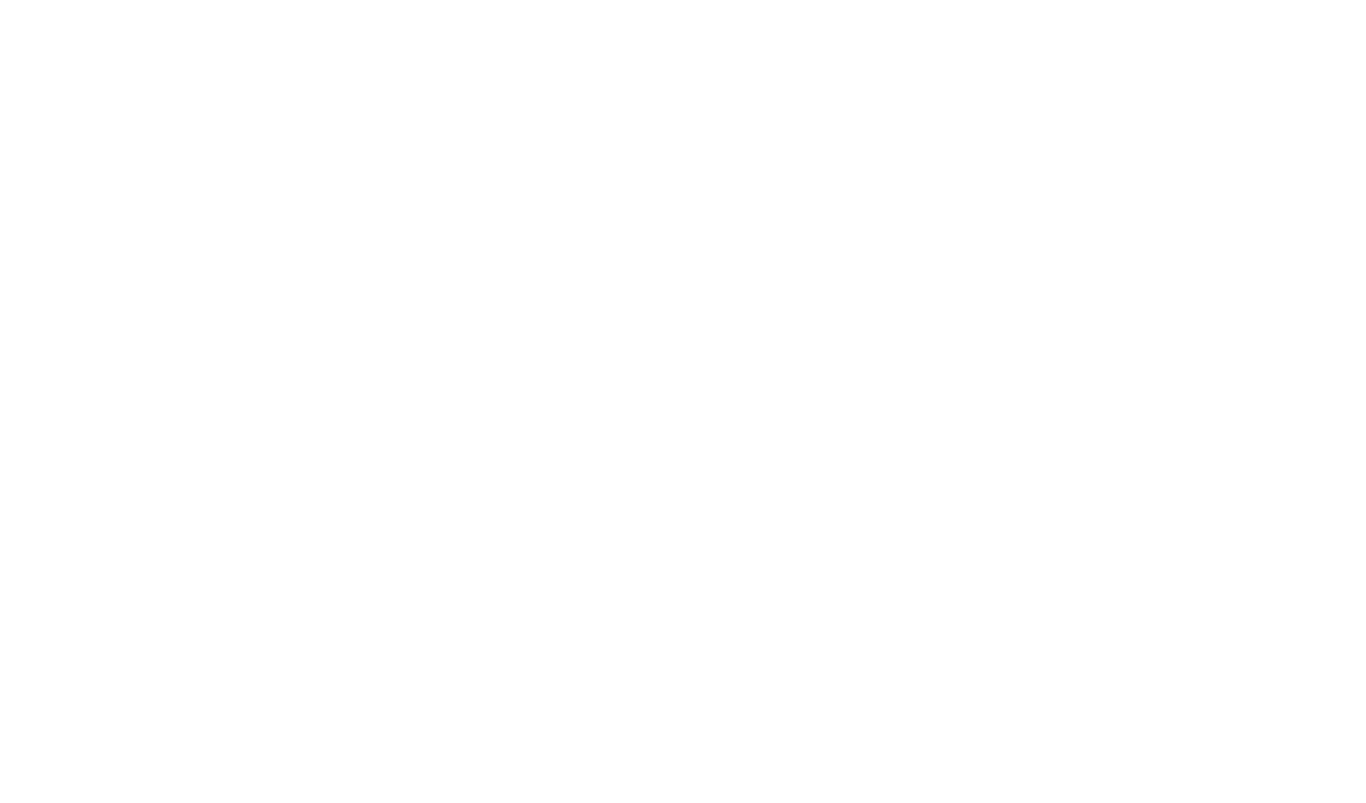
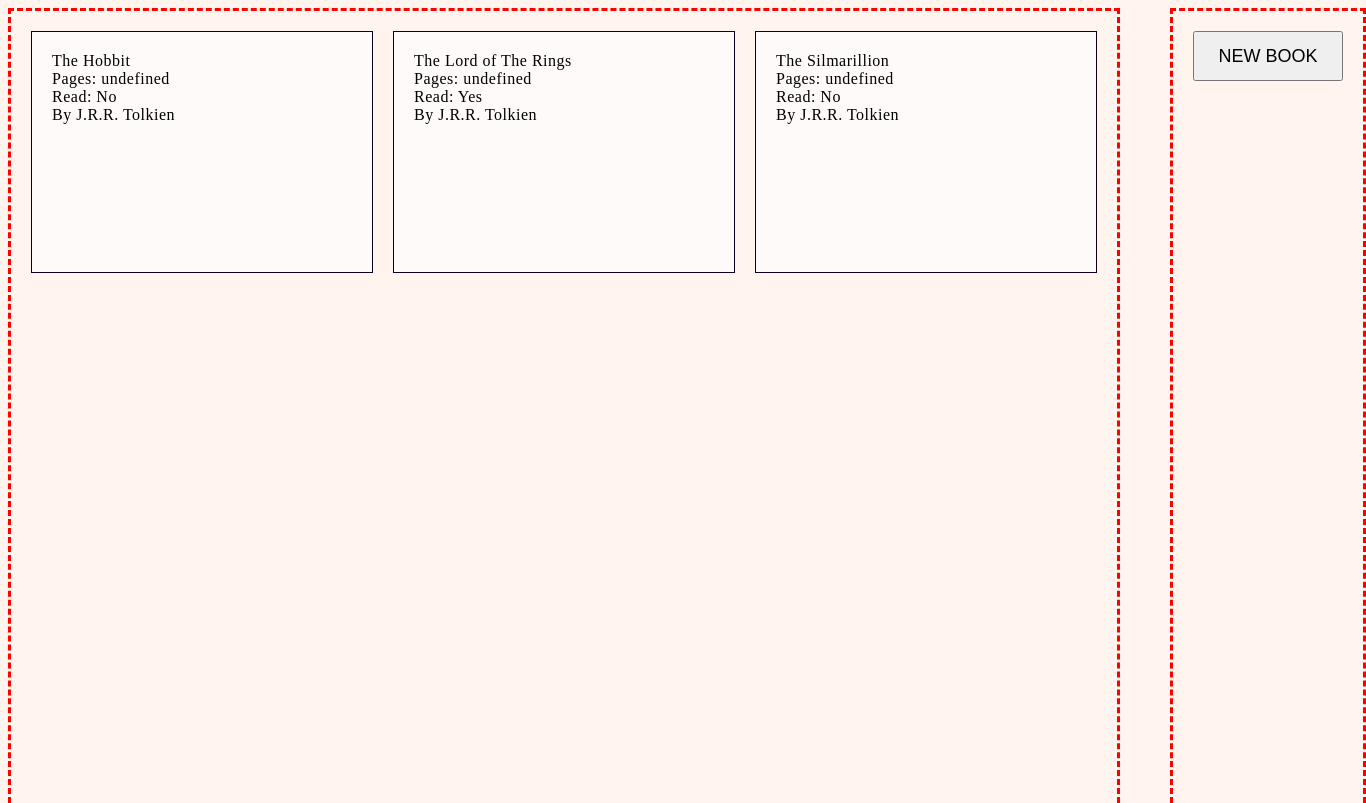
Before and after one commit to SamuelBrook/library, a plain HTML site: page index.html in a window 1280 px wide. Shown: the top 803 px of the page, 1366 px wide, since content can reach past the window. Drawn offline with Linux system fonts and the light colour scheme.

Commit message:
Edit index.html styles.css scripts.js

```diff
--- a/index.html
+++ b/index.html
@@ -2,9 +2,14 @@
 <html>
     <head>
         <title>Online Library</title>
-        <meta charset="utc-8">
+        <meta charset="utf-8">
+        <link rel="StyleSheet" href="styles.css">
     </head>
     <body>
         <div id="container"></div>
+        <div id="form-container">
+            <button id="new-book-button">NEW BOOK</button>
+        </div>
+        <script ref="JavaScript" src="scripts.js"></script>
     </body>
 </html>
--- a/scripts.js
+++ b/scripts.js
@@ -21,5 +21,89 @@ addBookToLibrary(theSilmarillion);
 console.log(myLibrary);
 
 for (let i = 0; i < myLibrary.length; i++) {
+    displayBookCard(myLibrary[i]);
+}
+
+
+
+
+function displayBookCard(book) {
+    const bookContainer = document.querySelector("#container");
+    const bookCard = document.createElement("div");
+    bookCard.classList.add("book-card");
+    bookContainer.appendChild(bookCard);
+
+    createTitle(bookCard, book);
+
+    addPages(bookCard, book);
+    addReadStatus(bookCard, book);
+
+    addAuthor(bookCard, book);
+
+
+
+
+
 
 }
+
+function createTitle(bookCard, book) {
+    let bookTitle = document.createElement("div");
+    bookTitle.classList.add("book-title");
+    bookCard.appendChild(bookTitle);
+    bookTitle.textContent = book.title;
+}
+
+function addAuthor(bookCard, book) {
+    let bookAuthor = document.createElement("div");
+    bookAuthor.classList.add("book-author");
+    bookCard.appendChild(bookAuthor);
+    bookAuthor.textContent = `By ${book.author}`;
+}
+
+function addPages(bookCard, book) {
+    let bookPages = document.createElement("div");
+    bookPages.classList.add("book-pages");
+    bookCard.appendChild(bookPages);
+    bookPages.textContent = `Pages: ${book.page}`;
+}
+
+function addReadStatus(bookCard, book) {
+    let bookReadStatus = document.createElement("div");
+    bookReadStatus.classList.add("book-read-status");
+    bookCard.appendChild(bookReadStatus);
+    if (book.read === true) {
+        bookReadStatus.textContent = "Read: Yes";
+    }
+    else {
+        bookReadStatus.textContent = "Read: No";
+    }
+}
+
+function openNewBookForm() {
+
+}
+
+const button = document.querySelector("#new-book-button");
+button.addEventListener("click", () => {
+    const newBookFormContainer = document.querySelector("#form-container");
+    const newBookForm = document.createElement("form");
+    newBookForm.setAttribute("id", "new-book-form");
+    newBookFormContainer.appendChild(newBookForm);
+    createLabelandInput(newBookForm);
+
+
+
+})
+
+function createLabelandInput(newBookForm) {
+    const label = document.createElement("label");
+    label.htmlFor = "title";
+    newBookForm.appendChild(label);
+    label.textContent = "Title";
+
+    const input = document.createElement("input");
+    input.type = "text";
+    input.setAttribute("id", "title");
+    newBookForm.appendChild(input);
+}
--- a/styles.css
+++ b/styles.css
@@ -0,0 +1,56 @@
+body {
+    display: flex;
+    flex-direction: row;
+    gap: 50px;
+    min-height: 100vh;
+    background-color: seashell;
+
+}
+
+#container {
+    display: grid;
+    grid-template-columns: repeat(3, 1fr);
+    gap: 20px;
+    border-color: red;
+    border-style: dashed;
+    border-width: medium;
+    width: 1200px;
+    height: 1000px;
+    padding: 20px;
+}
+
+.book-card {
+    border-color: rgb(9, 0, 29);
+    border-style: solid;
+    border-width: thin;
+    width: 300px;
+    height: 200px;
+    letter-spacing: 0.5px;
+    padding: 20px;
+    background-color: snow;
+}
+
+#form-container {
+    border-width: medium;
+    border-color: red;
+    border-style: dashed;
+    display: flex;
+    flex-direction: column;
+    gap: 20px;
+    align-items: center;
+    flex-grow: 4;
+    padding: 20px;
+
+}
+
+#new-book-button {
+    height: 50px;
+    width: 150px;
+    font-size: large;
+}
+
+#new-book-form {
+    border-width: medium;
+    border-color: red;
+    border-style: dashed;
+}
```
